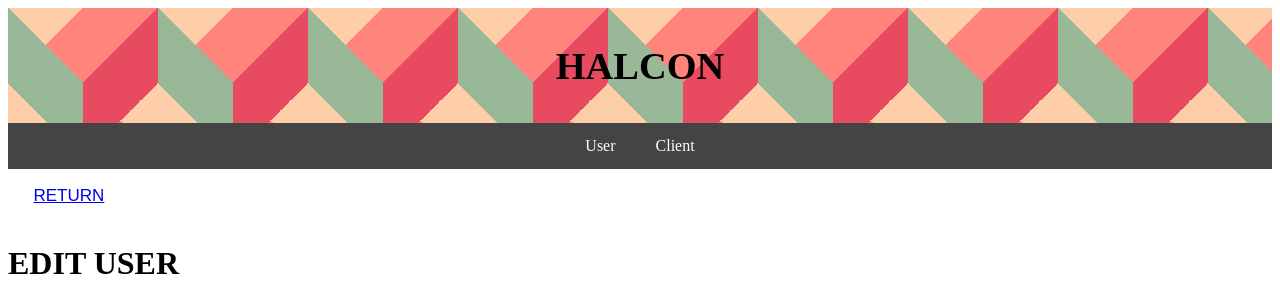
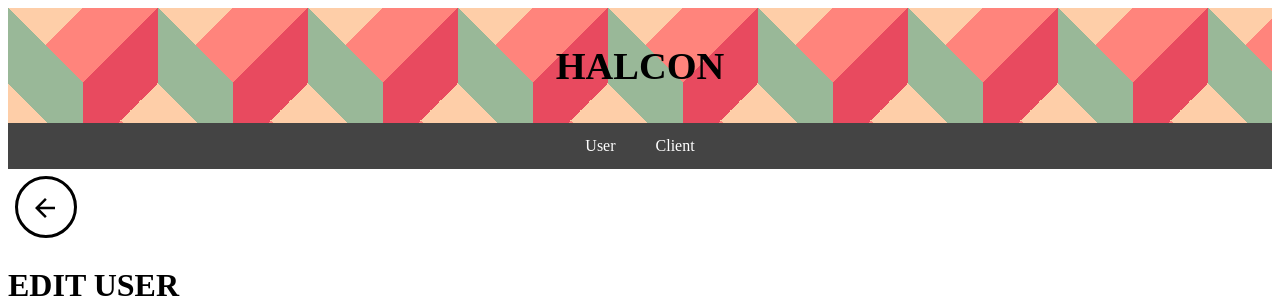
Before and after one commit to bengamer2005/Evidence3_WebAappDesing, a React (Vite) app in the folder frontend/: page /halcon-user/dashboard-admin/edit-user in a window 1280 px wide. Shown: the top 298 px of the page. Built offline with nearby package versions, Linux system fonts and the light colour scheme; no server answers.

Commit message:
se cambia el estilo del boton

```diff
--- a/frontend/src/components/returnButton.jsx
+++ b/frontend/src/components/returnButton.jsx
@@ -5,9 +5,23 @@ import "../styles/returnButton.css"
 const ReturnButton = (button) => {
     return(
         <>
-            <button className="btn">
-                <Link to={button.link}>RETURN</Link>
-            </button>
+            <div className="styled-wrapper">
+                <Link to={button.link} className="button">
+                    <div className="button-box">
+                        <span className="button-elem">
+                            <svg viewBox="0 0 24 24" xmlns="http://www.w3.org/2000/svg" className="arrow-icon">
+                                <path fill="black" d="M20 11H7.83l5.59-5.59L12 4l-8 8 8 8 1.41-1.41L7.83 13H20v-2z"></path>
+                            </svg>
+                        </span>
+
+                        <span className="button-elem">
+                            <svg fill="black" viewBox="0 0  24 24" xmlns="http://www.w3.org/2000/svg" className="arrow-icon">
+                                <path d="M20 11H7.83l5.59-5.59L12 4l-8 8 8 8 1.41-1.41L7.83 13H20v-2z"></path>
+                            </svg>
+                        </span>
+                    </div>
+                </Link>
+            </div>
         </>
     )
 }
--- a/frontend/src/pages/dashboard/user/sales.jsx
+++ b/frontend/src/pages/dashboard/user/sales.jsx
@@ -10,7 +10,7 @@ const Sales = () => {
                 <Header/>
                 <ReturnButton link="/halcon-user/dashboard-user"></ReturnButton>
                 <h1>SALES</h1>
-                <p>este sera el apartado de sales, falta: form</p>
+                <p>Create new orders</p>
                 <Order/>
             </main>
         </>
--- a/frontend/src/styles/returnButton.css
+++ b/frontend/src/styles/returnButton.css
@@ -1,50 +1,76 @@
-.btn {
-    font-size: 17px;
-    background: transparent;
-    border: none;
-    padding: 1em 1.5em;
-    color: #ffffff;
-    text-transform: uppercase;
+.styled-wrapper .button {
+    display: block;
     position: relative;
-    transition: 0.5s ease;
+    width: 76px;
+    height: 76px;
+    margin: 0;
+    overflow: hidden;
+    outline: none;
+    background-color: transparent;
     cursor: pointer;
-    text-decoration: underline;
+    border: 0;
 }
 
-.btn::before {
+.styled-wrapper .button:before {
     content: "";
     position: absolute;
-    left: 0;
-    bottom: 0;
-    height: 2px;
-    width: 0;
-    background-color: #333;
-    transition: 0.5s ease;
+    border-radius: 50%;
+    inset: 7px;
+    border: 3px solid black;
+    transition:
+        opacity 0.4s cubic-bezier(0.77, 0, 0.175, 1) 80ms,
+        transform 0.5s cubic-bezier(0.455, 0.03, 0.515, 0.955) 80ms;
 }
 
-.btn:hover {
-    color: #1e1e2b;
-    transition-delay: 0.5s;
+.styled-wrapper .button:after {
+    content: "";
+    position: absolute;
+    border-radius: 50%;
+    inset: 7px;
+    border: 4px solid #599a53;
+    transform: scale(1.3);
+    transition:
+        opacity 0.4s cubic-bezier(0.165, 0.84, 0.44, 1),
+        transform 0.5s cubic-bezier(0.25, 0.46, 0.45, 0.94);
+    opacity: 0;
 }
 
-.btn:hover::before {
-    width: 100%;
+.styled-wrapper .button:hover:before,
+.styled-wrapper .button:focus:before {
+    opacity: 0;
+    transform: scale(0.7);
+    transition:
+        opacity 0.4s cubic-bezier(0.165, 0.84, 0.44, 1),
+        transform 0.5s cubic-bezier(0.25, 0.46, 0.45, 0.94);
 }
 
-.btn::after {
-    content: "";
-    position: absolute;
-    left: 0;
-    bottom: 0;
-    height: 0;
-    width: 100%;
-    background-color: #7b7b7b;
-    transition: 0.4s ease;
-    z-index: -1;
+.styled-wrapper .button:hover:after,
+.styled-wrapper .button:focus:after {
+    opacity: 1;
+    transform: scale(1);
+    transition:
+        opacity 0.4s cubic-bezier(0.77, 0, 0.175, 1) 80ms,
+        transform 0.5s cubic-bezier(0.455, 0.03, 0.515, 0.955) 80ms;
 }
 
-.btn:hover::after {
-    height: 100%;
-    transition-delay: 0.4s;
-    color: aliceblue;
+.styled-wrapper .button-box {
+    display: flex;
+    position: absolute;
+    top: 0;
+    left: 0;
 }
+
+.styled-wrapper .button-elem {
+    display: block;
+    width: 30px;
+    height: 30px;
+    margin: 24px 18px 0 22px;
+    transform: rotate(360deg);
+    fill: #f0eeef;
+}
+
+.styled-wrapper .button:hover .button-box,
+.styled-wrapper .button:focus .button-box {
+    transition: 0.4s;
+    transform: translateX(-69px);
+}
```
